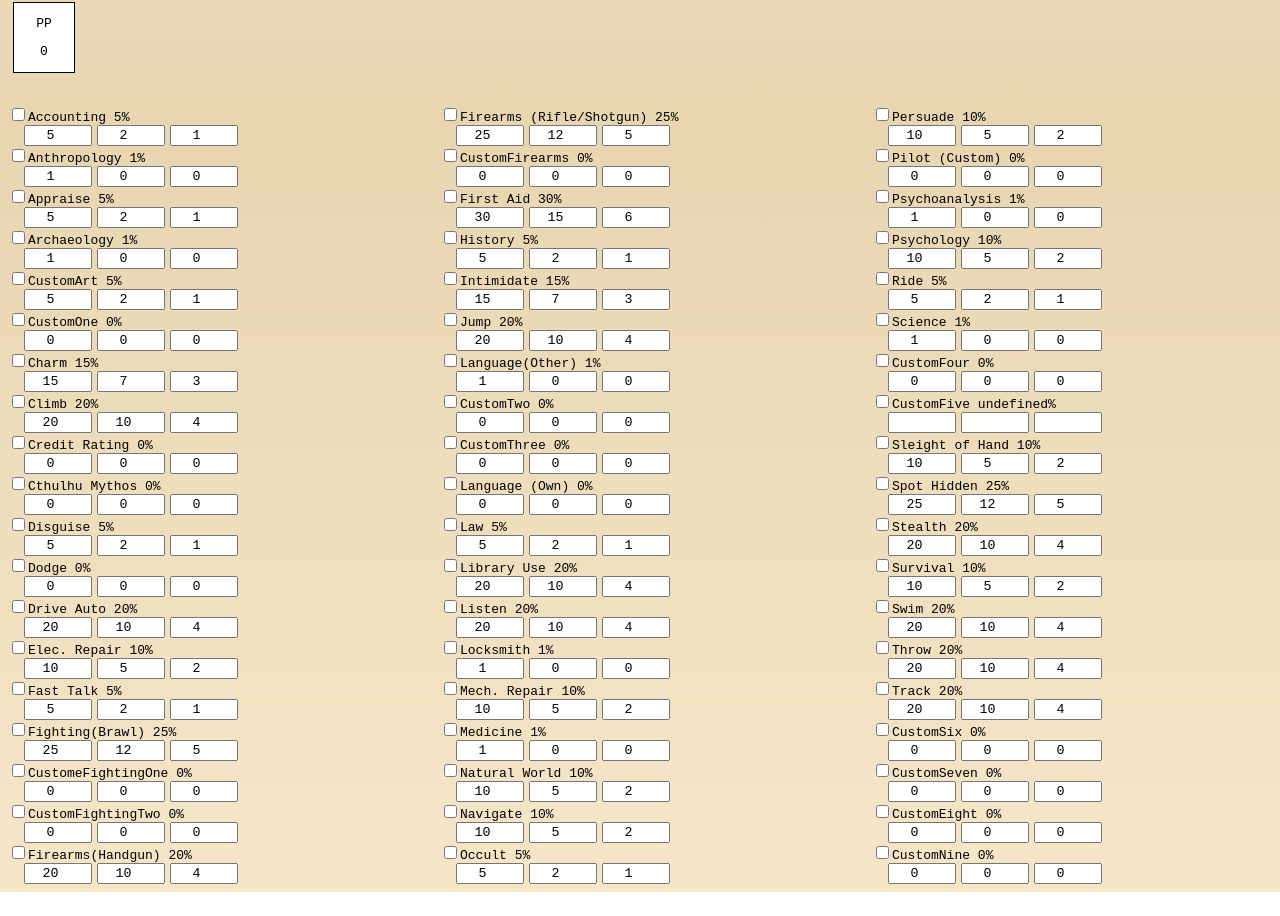
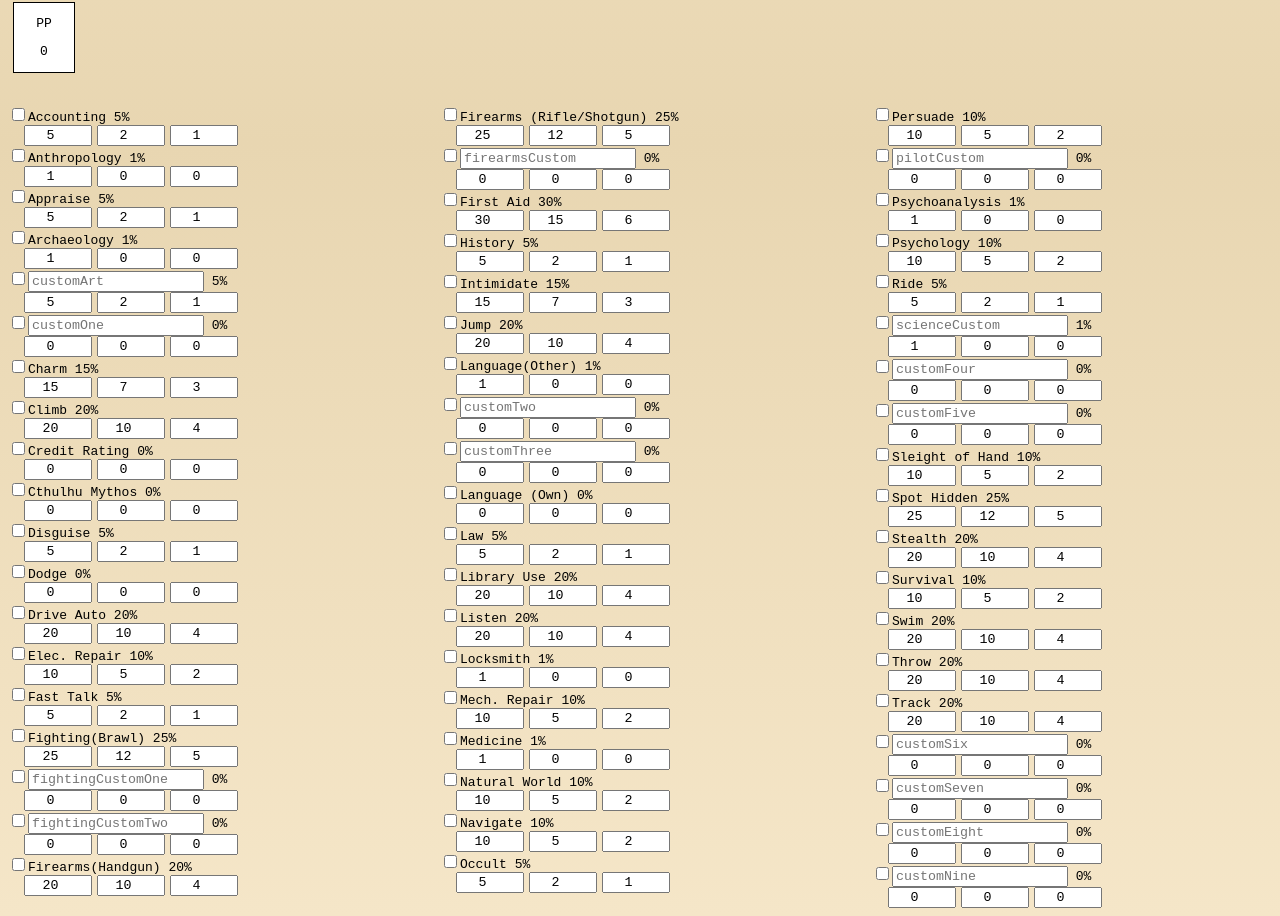
Before and after one commit to JaisungSinghLidder/Call-Of-Cthullu-Character-Sheet-, a React (Vite) app: page / in a window 1280 px wide. Shown: the part 629-1545 px from the top of the page. Before the commit the page ends 1521 px from the top, so only its background shows below. Built offline with nearby package versions, Linux system fonts and the light colour scheme.

Commit message:
added custom, still some bugs with them

```diff
--- a/src/components/Characteristics.jsx
+++ b/src/components/Characteristics.jsx
@@ -70,6 +70,29 @@ function Characteristics() {
     customEight: 0,
     customNine: 0,
   });
+
+  /*
+  const [customskills, setCustomSkills] = useState({
+    customArt: 5,
+    customOne: 0,
+    fightingCustomOne: 0,
+    fightingCustomTwo: 0,
+    firearmsCustom: 0,
+    customTwo: 0,
+    customThree: 0,
+    pilotCustom: 1,
+    scienceCustom: 1,
+    customFour: 0,
+    customFive: 0,
+    survivalCustom: 10,
+    customSix: 0,
+    customSeven: 0,
+    customEight: 0,
+    customNine: 0,
+  });*/
+
+
+
 
   //base values here
   const baseValues = {
@@ -212,6 +235,26 @@ function Characteristics() {
         );
     }
 
+
+    function CustomSkill({ keyName, label, value, checked, onChange, onAllocate }) {
+        return (
+            <div className="skill-div">
+            <label>
+                <input type="checkbox"
+                 checked={checked}
+                 onChange={() => onChange(keyName)}
+                />
+                <input type = "text" placeholder= {keyName} /> {value + "%"}
+            </label>
+            <div className="skill-boxes">
+                <input type="number" className="box" value={value} onChange={(e) => onAllocate(keyName, parseInt(e.target.value, 10) || 0)}/>
+                <input type="number" className="box" value={Math.floor(value / 2)} readOnly />
+                <input type="number" className="box" value={Math.floor(value / 5)} readOnly />
+            </div>
+            </div>
+        );
+    }
+
   //NEW VERSION
   function handleAllocate(skillName, newValue)
   {
@@ -298,8 +341,8 @@ function Characteristics() {
             <Skill keyName = "anthropology" label="Anthropology" value={skills.anthropology} checked={checkedOccupationalSkillsChecked.includes("anthropology") } onChange = {handleOccupationCheck} onAllocate={handleAllocate} />
             <Skill keyName = "appraise" label="Appraise" value={skills.appraise} checked={checkedOccupationalSkillsChecked.includes("appraise") } onChange = {handleOccupationCheck} onAllocate={handleAllocate} />
             <Skill keyName = "archaeology" label="Archaeology" value={skills.archaeology} checked={checkedOccupationalSkillsChecked.includes("archaeology") } onChange = {handleOccupationCheck} onAllocate={handleAllocate} />
-            <Skill keyName = "customArt" label="CustomArt" value={skills.customArt} checked={checkedOccupationalSkillsChecked.includes("customArt") } onChange = {handleOccupationCheck} onAllocate={handleAllocate} />
-            <Skill keyName = "customOne" label="CustomOne" value={skills.customOne} checked={checkedOccupationalSkillsChecked.includes("customOne") } onChange = {handleOccupationCheck} onAllocate={handleAllocate} />
+            <CustomSkill keyName = "customArt" label="CustomArt" value={skills.customArt} checked={checkedOccupationalSkillsChecked.includes("customArt") } onChange = {handleOccupationCheck} onAllocate={handleAllocate} />
+            <CustomSkill keyName = "customOne" label="CustomOne" value={skills.customOne} checked={checkedOccupationalSkillsChecked.includes("customOne") } onChange = {handleOccupationCheck} onAllocate={handleAllocate} />
             <Skill keyName = "charm" label="Charm" value={skills.charm} checked={checkedOccupationalSkillsChecked.includes("charm") } onChange = {handleOccupationCheck} onAllocate={handleAllocate} />
             <Skill keyName = "climb" label="Climb" value={skills.climb} checked={checkedOccupationalSkillsChecked.includes("climb") } onChange = {handleOccupationCheck} onAllocate={handleAllocate} />
             <Skill keyName = "creditRating" label="Credit Rating" value={skills.creditRating} checked={checkedOccupationalSkillsChecked.includes("creditRating") } onChange = {handleOccupationCheck} onAllocate={handleAllocate}/>
@@ -310,8 +353,8 @@ function Characteristics() {
             <Skill keyName = "elecRepair" label="Elec. Repair" value={skills.elecRepair} checked={checkedOccupationalSkillsChecked.includes("elecRepair") } onChange = {handleOccupationCheck} onAllocate={handleAllocate} />
             <Skill keyName = "fastTalk" label="Fast Talk" value={skills.fastTalk} checked={checkedOccupationalSkillsChecked.includes("fastTalk") } onChange = {handleOccupationCheck} onAllocate={handleAllocate} />
             <Skill keyName = "fightingBrawl" label="Fighting(Brawl)" value={skills.fightingBrawl} checked={checkedOccupationalSkillsChecked.includes("fightingBrawl") } onChange = {handleOccupationCheck} onAllocate={handleAllocate}/>
-            <Skill keyName = "fightingCustomOne" label="CustomeFightingOne" value={skills.fightingCustomOne} checked={checkedOccupationalSkillsChecked.includes("fightingCustomOne") } onChange = {handleOccupationCheck} onAllocate={handleAllocate} />
-            <Skill keyName = "fightingCustomTwo" label="CustomFightingTwo" value={skills.fightingCustomTwo} checked={checkedOccupationalSkillsChecked.includes("fightingCustomTwo") } onChange = {handleOccupationCheck} onAllocate={handleAllocate} />
+            <CustomSkill keyName = "fightingCustomOne" label="CustomeFightingOne" value={skills.fightingCustomOne} checked={checkedOccupationalSkillsChecked.includes("fightingCustomOne") } onChange = {handleOccupationCheck} onAllocate={handleAllocate} />
+            <CustomSkill keyName = "fightingCustomTwo" label="CustomFightingTwo" value={skills.fightingCustomTwo} checked={checkedOccupationalSkillsChecked.includes("fightingCustomTwo") } onChange = {handleOccupationCheck} onAllocate={handleAllocate} />
             <Skill keyName = "firearmsHandgun" label="Firearms(Handgun)" value={skills.firearmsHandgun} checked={checkedOccupationalSkillsChecked.includes("firearmsHandgun") } onChange = {handleOccupationCheck} onAllocate={handleAllocate} />
 
         </div>
@@ -319,14 +362,14 @@ function Characteristics() {
         <div className="characteristicsColumn">
 
             <Skill keyName = "fireArmsRifle" label="Firearms (Rifle/Shotgun)" value={skills.fireArmsRifle} checked={checkedOccupationalSkillsChecked.includes("fireArmsRifle") } onChange = {handleOccupationCheck} onAllocate={handleAllocate} />
-            <Skill keyName = "firearmsCustom" label="CustomFirearms" value={skills.firearmsCustom} checked={checkedOccupationalSkillsChecked.includes("firearmsCustom") } onChange = {handleOccupationCheck} onAllocate={handleAllocate} />
+            <CustomSkill keyName = "firearmsCustom" label="CustomFirearms" value={skills.firearmsCustom} checked={checkedOccupationalSkillsChecked.includes("firearmsCustom") } onChange = {handleOccupationCheck} onAllocate={handleAllocate} />
             <Skill keyName = "firstAid" label="First Aid" value={skills.firstAid} checked={checkedOccupationalSkillsChecked.includes("firstAid") } onChange = {handleOccupationCheck} onAllocate={handleAllocate} />
             <Skill keyName = "history" label="History" value={skills.history} checked={checkedOccupationalSkillsChecked.includes("history") } onChange = {handleOccupationCheck} onAllocate={handleAllocate} />
             <Skill keyName = "intimidate" label="Intimidate" value={skills.intimidate} checked={checkedOccupationalSkillsChecked.includes("intimidate") } onChange = {handleOccupationCheck} onAllocate={handleAllocate} />
             <Skill keyName = "jump" label="Jump" value={skills.jump} checked={checkedOccupationalSkillsChecked.includes("jump") } onChange = {handleOccupationCheck} onAllocate={handleAllocate} />
             <Skill keyName = "languageOther" label="Language(Other)" value={skills.languageOther} checked={checkedOccupationalSkillsChecked.includes("languageOther") } onChange = {handleOccupationCheck} onAllocate={handleAllocate} />
-            <Skill keyName = "customTwo" label="CustomTwo" value={skills.customTwo} checked={checkedOccupationalSkillsChecked.includes("customTwo") } onChange = {handleOccupationCheck} onAllocate={handleAllocate} />
-            <Skill keyName = "customThree" label="CustomThree" value={skills.customThree} checked={checkedOccupationalSkillsChecked.includes("CustomThree") } onChange = {handleOccupationCheck} onAllocate={handleAllocate} />
+            <CustomSkill keyName = "customTwo" label="CustomTwo" value={skills.customTwo} checked={checkedOccupationalSkillsChecked.includes("customTwo") } onChange = {handleOccupationCheck} onAllocate={handleAllocate} />
+            <CustomSkill keyName = "customThree" label="CustomThree" value={skills.customThree} checked={checkedOccupationalSkillsChecked.includes("CustomThree") } onChange = {handleOccupationCheck} onAllocate={handleAllocate} />
             <Skill keyName = "languageOwn" label="Language (Own)" value={skills.languageOwn} checked={checkedOccupationalSkillsChecked.includes("languageOwn") } onChange = {handleOccupationCheck} onAllocate={handleAllocate} />
             <Skill keyName = "law" label="Law" value={skills.law} checked={checkedOccupationalSkillsChecked.includes("law") } onChange = {handleOccupationCheck} onAllocate={handleAllocate} />
             <Skill keyName = "libraryUse" label="Library Use" value={skills.libraryUse} checked={checkedOccupationalSkillsChecked.includes("libraryUse") } onChange = {handleOccupationCheck} onAllocate={handleAllocate} />
@@ -343,13 +386,13 @@ function Characteristics() {
         <div className="characteristicsColumn">
 
             <Skill keyName = "persuade" label="Persuade" value={skills.persuade} checked={checkedOccupationalSkillsChecked.includes("persuade") } onChange = {handleOccupationCheck} onAllocate={handleAllocate} />
-            <Skill keyName = "pilotCustom" label="Pilot (Custom)" value={skills.customFour} checked={checkedOccupationalSkillsChecked.includes("pilotCustom") } onChange = {handleOccupationCheck} onAllocate={handleAllocate} />
+            <CustomSkill keyName = "pilotCustom" label="Pilot (Custom)" value={skills.customFour} checked={checkedOccupationalSkillsChecked.includes("pilotCustom") } onChange = {handleOccupationCheck} onAllocate={handleAllocate} />
             <Skill keyName = "psychoanalysis" label="Psychoanalysis" value={skills.psychoanalysis} checked={checkedOccupationalSkillsChecked.includes("psychoanalysis") } onChange = {handleOccupationCheck} onAllocate={handleAllocate}/>
             <Skill keyName = "psychology" label="Psychology" value={skills.psychology} checked={checkedOccupationalSkillsChecked.includes("psychology") } onChange = {handleOccupationCheck} onAllocate={handleAllocate} />
             <Skill keyName = "ride" label="Ride" value={skills.ride} checked={checkedOccupationalSkillsChecked.includes("ride") } onChange = {handleOccupationCheck} onAllocate={handleAllocate} />
-            <Skill keyName = "scienceCustom" label="Science" value={skills.scienceCustom} checked={checkedOccupationalSkillsChecked.includes("scienceCustom") } onChange = {handleOccupationCheck} onAllocate={handleAllocate} />
-            <Skill keyName = "customFour" label="CustomFour" value={skills.customFour} checked={checkedOccupationalSkillsChecked.includes("customFour") } onChange = {handleOccupationCheck} onAllocate={handleAllocate} />
-            <Skill keyName = "customFive" label="CustomFive" value={skills.customFifth} checked={checkedOccupationalSkillsChecked.includes("CustomFive") } onChange = {handleOccupationCheck} onAllocate={handleAllocate}/>
+            <CustomSkill keyName = "scienceCustom" label="Science" value={skills.scienceCustom} checked={checkedOccupationalSkillsChecked.includes("scienceCustom") } onChange = {handleOccupationCheck} onAllocate={handleAllocate} />
+            <CustomSkill keyName = "customFour" label="CustomFour" value={skills.customFour} checked={checkedOccupationalSkillsChecked.includes("customFour") } onChange = {handleOccupationCheck} onAllocate={handleAllocate} />
+            <CustomSkill keyName = "customFive" label="CustomFive" value={skills.customFive} checked={checkedOccupationalSkillsChecked.includes("CustomFive") } onChange = {handleOccupationCheck} onAllocate={handleAllocate}/>
             <Skill keyName = "sleightOfHand" label="Sleight of Hand" value={skills.sleightOfHand} checked={checkedOccupationalSkillsChecked.includes("sleightOfHand") } onChange = {handleOccupationCheck} onAllocate={handleAllocate} />
             <Skill keyName = "spotHidden" label="Spot Hidden" value={skills.spotHidden} checked={checkedOccupationalSkillsChecked.includes("spotHidden") } onChange = {handleOccupationCheck} onAllocate={handleAllocate} />
             <Skill keyName = "stealth" label="Stealth" value={skills.stealth} checked={checkedOccupationalSkillsChecked.includes("stealth") } onChange = {handleOccupationCheck} onAllocate={handleAllocate} />
@@ -357,10 +400,10 @@ function Characteristics() {
             <Skill keyName = "swim" label="Swim" value={skills.swim} checked={checkedOccupationalSkillsChecked.includes("swim") } onChange = {handleOccupationCheck} onAllocate={handleAllocate}/>
             <Skill keyName = "throw" label="Throw" value={skills.throw} checked={checkedOccupationalSkillsChecked.includes("throw") } onChange = {handleOccupationCheck} onAllocate={handleAllocate} />
             <Skill keyName = "track" label="Track" value={skills.track} checked={checkedOccupationalSkillsChecked.includes("track") } onChange = {handleOccupationCheck} onAllocate={handleAllocate} />
-            <Skill keyName = "customSix" label="CustomSix" value={skills.customSix} checked={checkedOccupationalSkillsChecked.includes("CustomSix") } onChange = {handleOccupationCheck} onAllocate={handleAllocate} />
-            <Skill keyName = "customSeven" label="CustomSeven" value={skills.customSeven} checked={checkedOccupationalSkillsChecked.includes("CustomSeven") } onChange = {handleOccupationCheck} onAllocate={handleAllocate} />
-            <Skill keyName = "customEight" label="CustomEight" value={skills.customEight} checked={checkedOccupationalSkillsChecked.includes("CustomEight") } onChange = {handleOccupationCheck} onAllocate={handleAllocate} />
-            <Skill keyName = "customNine" label="CustomNine" value={skills.customNine} checked={checkedOccupationalSkillsChecked.includes("CustomNine") } onChange = {handleOccupationCheck} onAllocate={handleAllocate} />
+            <CustomSkill keyName = "customSix" label="CustomSix" value={skills.customSix} checked={checkedOccupationalSkillsChecked.includes("CustomSix") } onChange = {handleOccupationCheck} onAllocate={handleAllocate} />
+            <CustomSkill keyName = "customSeven" label="CustomSeven" value={skills.customSeven} checked={checkedOccupationalSkillsChecked.includes("CustomSeven") } onChange = {handleOccupationCheck} onAllocate={handleAllocate} />
+            <CustomSkill keyName = "customEight" label="CustomEight" value={skills.customEight} checked={checkedOccupationalSkillsChecked.includes("CustomEight") } onChange = {handleOccupationCheck} onAllocate={handleAllocate} />
+            <CustomSkill keyName = "customNine" label="CustomNine" value={skills.customNine} checked={checkedOccupationalSkillsChecked.includes("CustomNine") } onChange = {handleOccupationCheck} onAllocate={handleAllocate} />
 
         </div>
 
```
